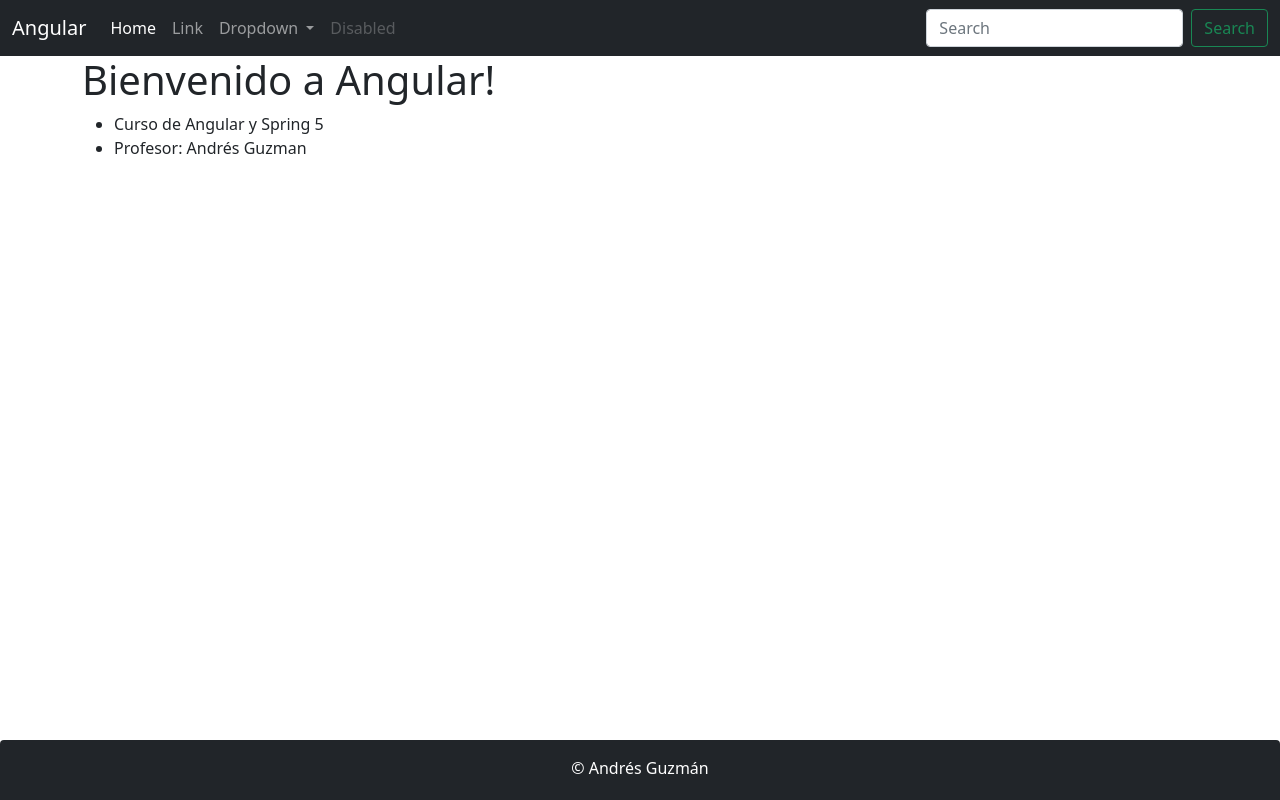
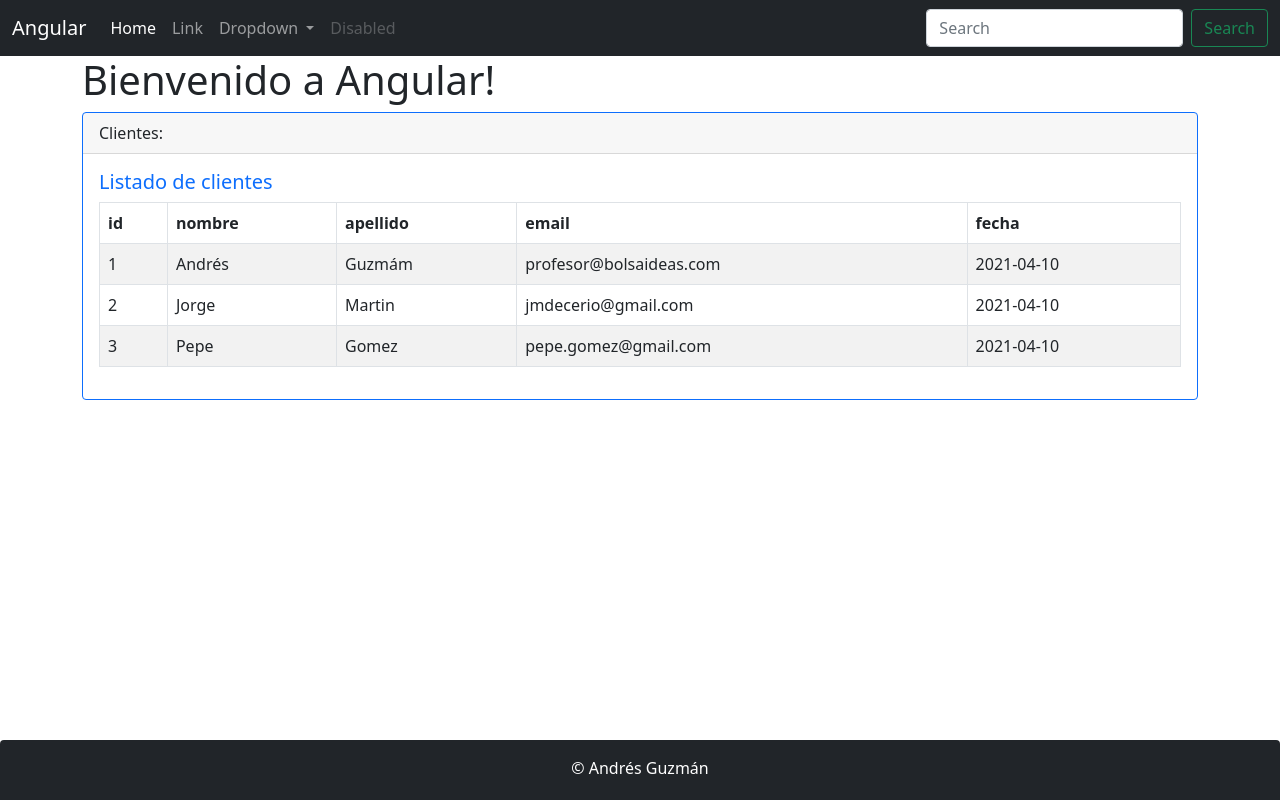
Before and after one commit to jmdecerio/angularcourse, an Angular app: page / in a window 1280 px wide. Built offline with nearby package versions, Linux system fonts and the light colour scheme.

Commit message:
Lista de clientes

```diff
--- a/src/app/app.component.html
+++ b/src/app/app.component.html
@@ -6,10 +6,9 @@
   {{ title }}!
 </h1>
 <div>
-  <ul>
-    <li>{{ curso }}</li>
-    <li>Profesor: {{ profesor }}</li>
-  </ul>
+
+  <app-clientes></app-clientes>
+
 </div>
 </div>
 
--- a/src/app/app.module.ts
+++ b/src/app/app.module.ts
@@ -5,12 +5,16 @@
 import { AppComponent } from './app.component';
 import { FooterComponent } from './footer/footer.component';
 import { HeaderComponent } from './header/header.component';
+import { DirectivaComponent } from './directiva/directiva.component';
+import { ClientesComponent } from './clientes/clientes.component';
 
 @NgModule({
   declarations: [
     AppComponent,
     FooterComponent,
-    HeaderComponent
+    HeaderComponent,
+    DirectivaComponent,
+    ClientesComponent
   ],
   imports: [
     BrowserModule,
--- /dev/null
+++ b/src/app/clientes/cliente.ts
@@ -0,0 +1,7 @@
+export class Cliente {
+  id: number | undefined;
+  nombre: string | undefined;
+  apellido: string | undefined;
+  createdAt: string | undefined;
+  email: string | undefined;
+}
--- /dev/null
+++ b/src/app/clientes/clientes.component.html
@@ -0,0 +1,27 @@
+<div class="card border-primary mb-3">
+  <div class="card-header">Clientes:</div>
+  <div class="card-body text-primary">
+    <h5 class="card-title">Listado de clientes</h5>
+    <table class="table table-bordered table-striped">
+      <thead>
+      <tr>
+        <th>id</th>
+        <th>nombre</th>
+        <th>apellido</th>
+        <th>email</th>
+        <th>fecha</th>
+      </tr>
+      </thead>
+      <tbody>
+      <tr *ngFor="let cliente of clientes">
+        <td>{{ cliente.id }}</td>
+        <td>{{ cliente.nombre }}</td>
+        <td>{{ cliente.apellido }}</td>
+        <td>{{ cliente.email }}</td>
+        <td>{{ cliente.createdAt }}</td>
+      </tr>
+    </tbody>
+
+    </table>
+  </div>
+</div>
--- /dev/null
+++ b/src/app/clientes/clientes.component.ts
@@ -0,0 +1,21 @@
+import { Component, OnInit } from '@angular/core';
+import {Cliente} from './cliente';
+
+@Component({
+  selector: 'app-clientes',
+  templateUrl: './clientes.component.html'
+})
+export class ClientesComponent implements OnInit {
+
+  clientes: Cliente[] = [
+    { id: 1, nombre: 'Andrés', apellido: 'Guzmám', email: 'profesor@bolsaideas.com', createdAt: '2021-04-10'},
+    { id: 2, nombre: 'Jorge', apellido: 'Martin', email: 'jmdecerio@gmail.com', createdAt: '2021-04-10'},
+    { id: 3, nombre: 'Pepe', apellido: 'Gomez', email: 'pepe.gomez@gmail.com', createdAt: '2021-04-10'}
+  ];
+
+  constructor() { }
+
+  ngOnInit(): void {
+  }
+
+}
--- /dev/null
+++ b/src/app/directiva/directiva.component.html
@@ -0,0 +1,10 @@
+
+<button type="button" (click)="setHabilitar()" class="btn btn-primary my-3">{{habilitar?'Ocultar':'Mostrar'}}</button>
+<div class="card">
+  <div class="card-header">
+    Listado de cursos
+  </div>
+  <ul class="list-group" *ngIf="habilitar">
+    <li class="list-group-item" *ngFor="let curso of listaCurso">{{ curso }}</li>
+  </ul>
+</div>
--- /dev/null
+++ b/src/app/directiva/directiva.component.ts
@@ -0,0 +1,16 @@
+import { Component, OnInit } from '@angular/core';
+
+@Component({
+  selector: 'app-directiva',
+  templateUrl: './directiva.component.html',
+})
+export class DirectivaComponent {
+
+  listaCurso: string[] = ['TypeScript', 'JavaScript', 'Java SE', 'C#', 'PHP'];
+  habilitar = true;
+  constructor() { }
+
+  setHabilitar(): void {
+    this.habilitar = (this.habilitar == true)?false:true;
+  }
+}
```
Also changed, not shown: 1 other file (tests, documents, lock files or other folders).
